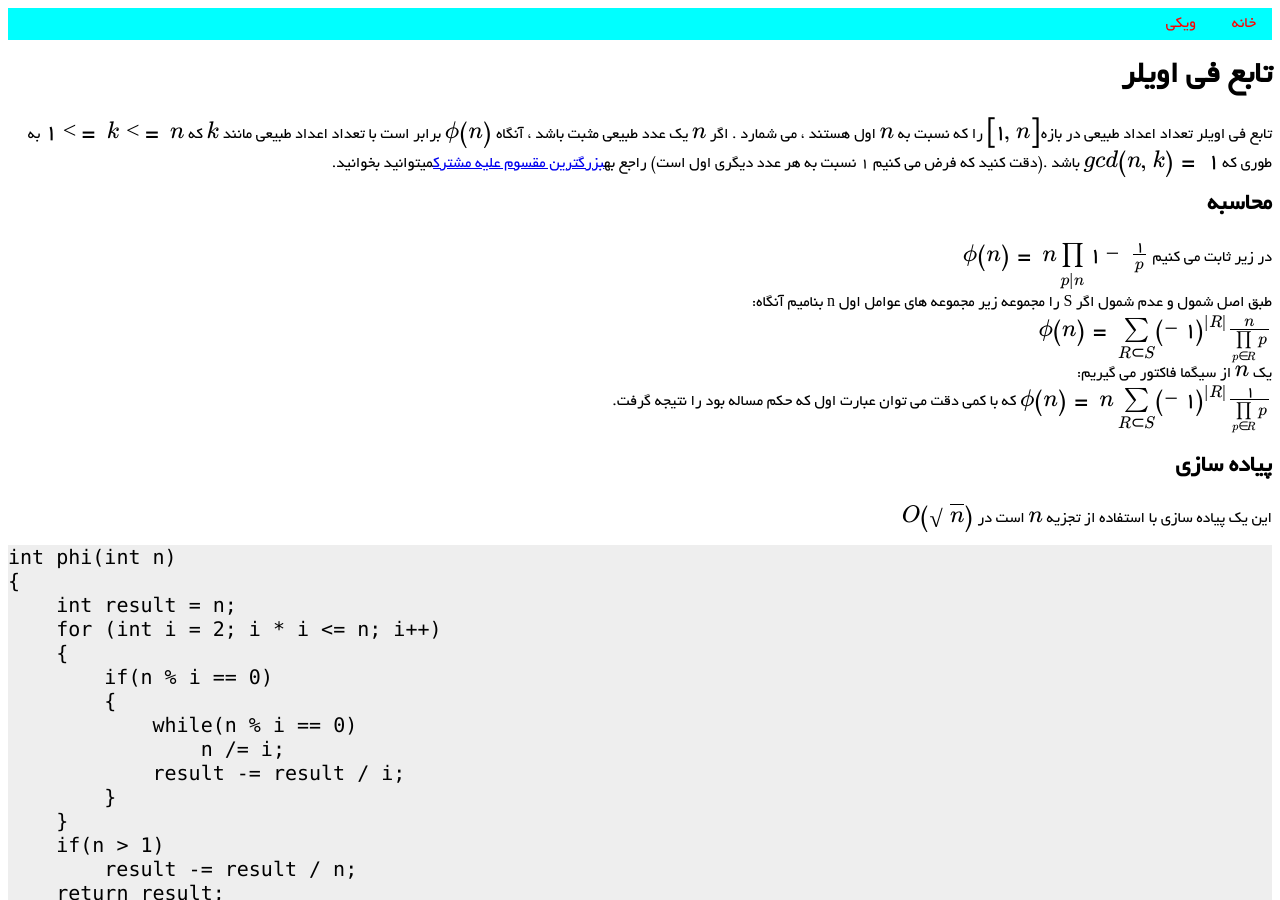
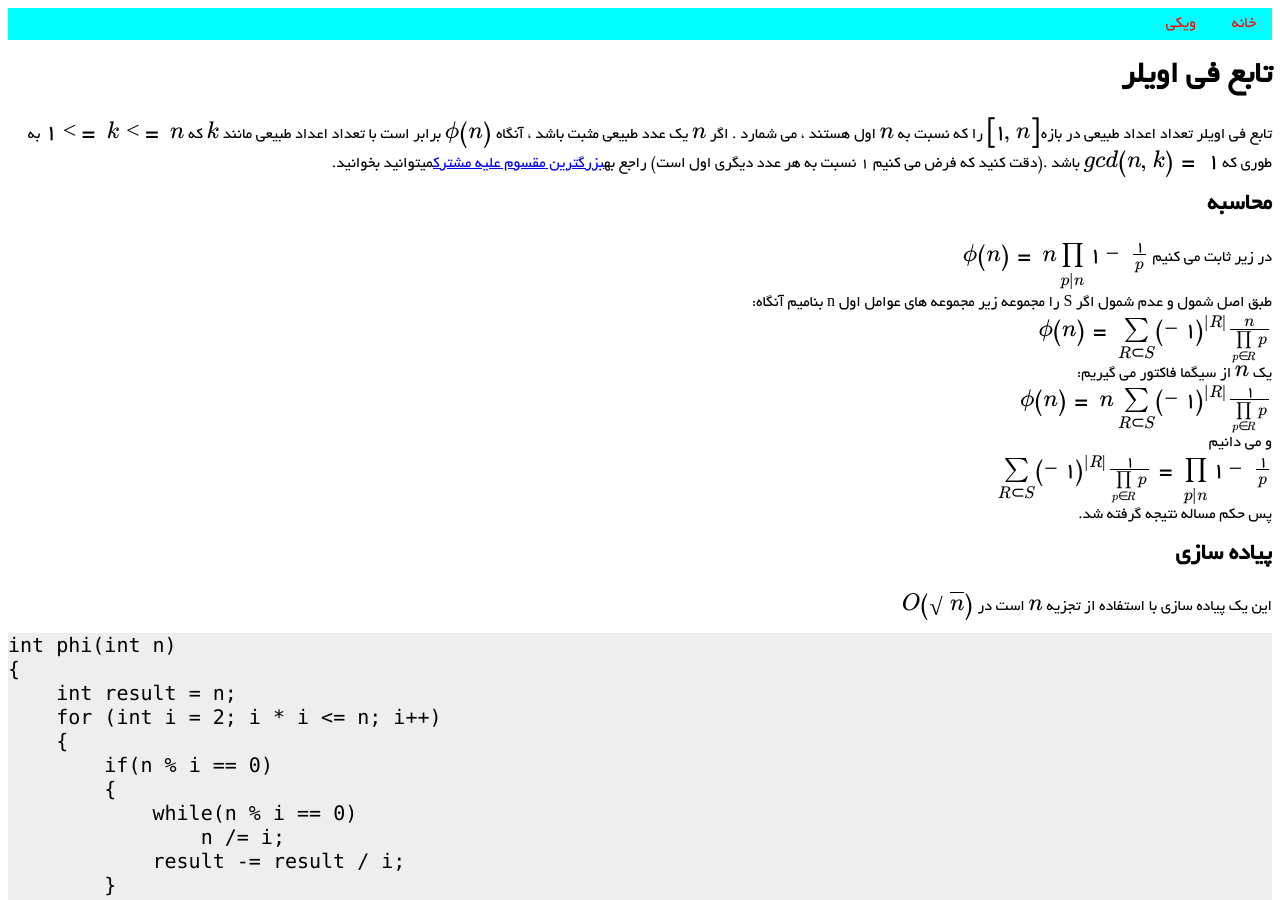
Before and after one commit to shaazzz/FarsiCP, a Jekyll site: the page built from wiki/algorithm/algebra/Euler_function.md, in a window 1280 px wide and 900 px high. Built offline with Jekyll 4.4.1, drawn with Linux system fonts in a browser that asks for light colours; nearby versions of some CDN libraries; formulas are drawn with MathJax 3; a style sheet for code colours, icons or effects is not loaded; our own code applies the rules of GitHub Pages for plain Markdown files.

Commit message:
Update Euler_function.md

```diff
--- a/wiki/algorithm/algebra/Euler_function.md
+++ b/wiki/algorithm/algebra/Euler_function.md
@@ -13,7 +13,9 @@ $ \phi (n)$ برابر است با تعداد اعداد طبیعی مانند $
 $ \phi(n) = \sum\limits_{R \subset S}(-1)^{|R|}\frac{n}{\prod\limits_{p \in R}p} $
 یک $n$ از سیگما فاکتور می گیریم:
 $ \phi(n) = n\sum\limits_{R \subset S}(-1)^{|R|}\frac{1}{\prod\limits_{p \in R}p} $
-که با کمی دقت می توان عبارت اول که حکم مساله بود را نتیجه گرفت.
+و می دانیم
+$ \sum\limits_{R \subset S}(-1)^{|R|}\frac{1}{\prod\limits_{p \in R}p} = \prod\limits_{p|n}1-\frac{1}{p} $
+پس حکم مساله نتیجه گرفته شد.
 
 ## پیاده سازی
 این یک پیاده سازی با استفاده از تجزیه $n$ است در $O( \sqrt{n})$
```
